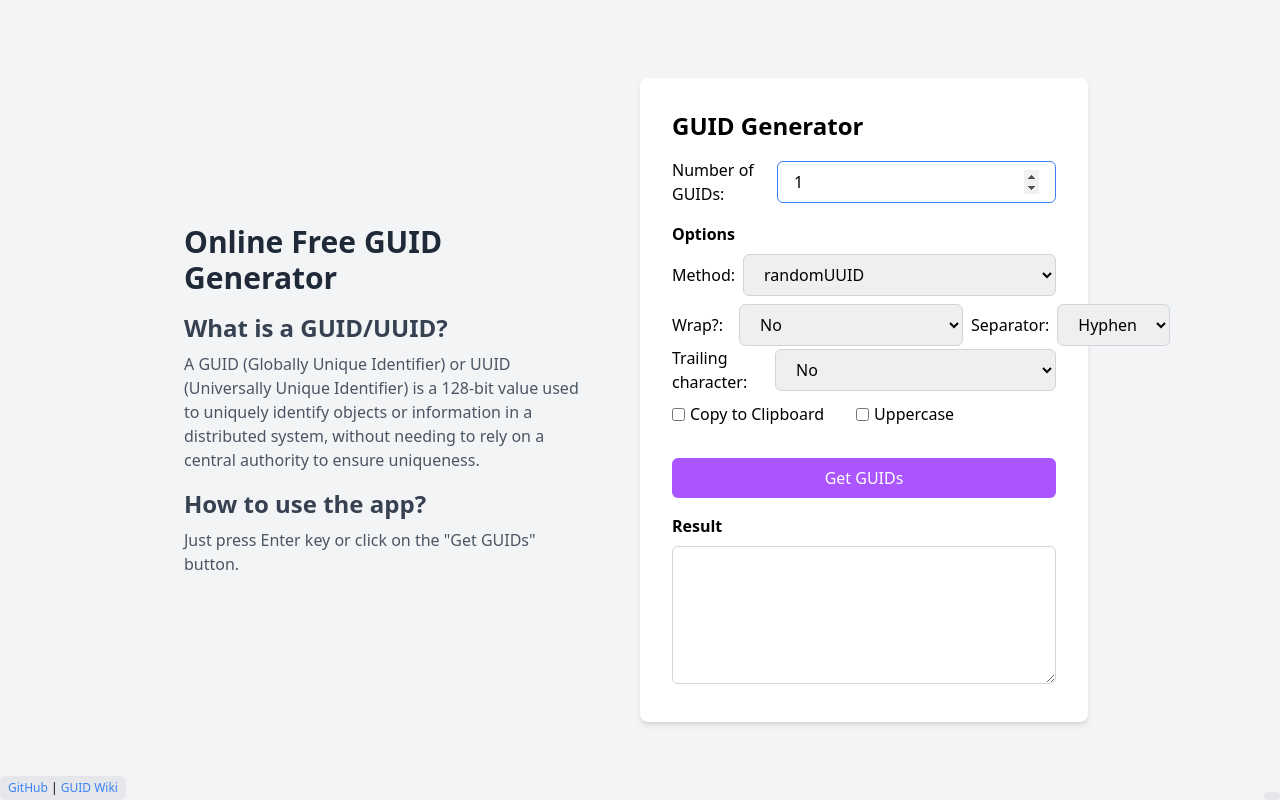
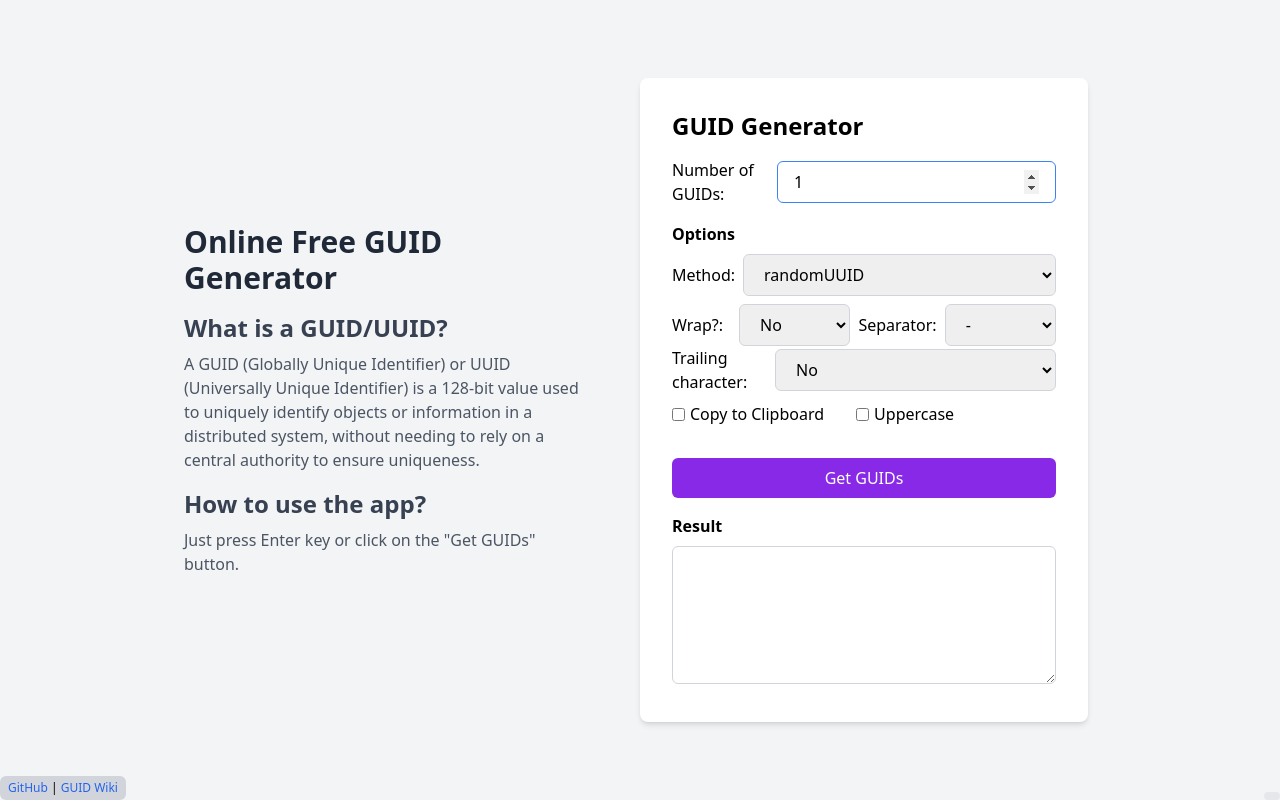
Before and after one commit to fcanigia/guid-generator, a Vue app: page / in a window 1280 px wide. Built offline with nearby package versions, Linux system fonts and the light colour scheme.

Commit message:
update ui

```diff
--- a/src/views/HomeView.vue
+++ b/src/views/HomeView.vue
@@ -134,11 +134,11 @@ const copyGuidsToClipboard = async (guids: string) => {
             v-model="generationOption"
             class="w-full px-4 py-2 border border-gray-300 rounded-md focus:outline-none focus:border-blue-500"
           >
-            <option value="crypto.randomUUID" label="randomUUID">crypto.randomUUID</option>
-            <option value="uuidv4" label="uuidv4">uuidv4</option>
-            <option value="guid-typescript" label="typescript">guid-typescript</option>
-            <option value="timestamp" label="timestamp">timestamp</option>
-            <option value="randomNumber" label="randomNumber">Random Number</option>
+            <option value="crypto.randomUUID" label="randomUUID"></option>
+            <option value="uuidv4" label="uuidv4"></option>
+            <option value="guid-typescript" label="typescript"></option>
+            <option value="timestamp" label="timestamp"></option>
+            <option value="randomNumber" label="randomNumber"></option>
           </select>
         </div>
         <div class="flex items-center mt-2 space-x-2">
@@ -148,9 +148,9 @@ const copyGuidsToClipboard = async (guids: string) => {
             v-model="generationWrapper"
             class="flex-1 px-4 py-2 border border-gray-300 rounded-md focus:outline-none focus:border-blue-500"
           >
-            <option value="" label="No">No</option>
-            <option value='"' label="Quotation mark">"</option>
-            <option value="'" label="Single Quotation mark">'</option>
+            <option value="" label="No"></option>
+            <option value='"' label='"'></option>
+            <option value="'" label="'"></option>
           </select>
 
           <label class="mr-2">Separator:</label>
@@ -159,9 +159,9 @@ const copyGuidsToClipboard = async (guids: string) => {
             v-model="generationSeparator"
             class="flex-1 px-4 py-2 border border-gray-300 rounded-md focus:outline-none focus:border-blue-500"
           >
-            <option value="-" label="Hyphen">-</option>
-            <option value="|" label="Pipe">|</option>
-            <option value="#" label="Hash">#</option>
+            <option value="-" label="-"></option>
+            <option value="|" label="|"></option>
+            <option value="#" label="#"></option>
           </select>
         </div>
 
@@ -172,10 +172,10 @@ const copyGuidsToClipboard = async (guids: string) => {
             v-model="generationTrailingChar"
             class="w-full px-4 py-2 border border-gray-300 rounded-md focus:outline-none focus:border-blue-500"
           >
-            <option value="" label="No">No</option>
-            <option value="," label="Comma">,</option>
-            <option value="." label="Dot">.</option>
-            <option value=";" label="Semicolon">;</option>
+            <option value="" label="No"></option>
+            <option value="," label=","></option>
+            <option value="." label="."></option>
+            <option value=";" label=";"></option>
           </select>
         </div>
 
@@ -213,15 +213,15 @@ const copyGuidsToClipboard = async (guids: string) => {
     </div>
     <!-- Footer Section -->
     <div>
-      <span class="absolute bottom-0 left-0 bg-gray-200 text-xs px-2 py-1 rounded-md">
-        <a href="https://github.com/fcanigia" target="_blank" class="text-blue-500 hover:underline">
+      <span class="absolute bottom-0 left-0 bg-gray-300 text-xs px-2 py-1 rounded-md">
+        <a href="https://github.com/fcanigia" target="_blank" class="text-blue-600 hover:underline">
           GitHub
         </a>
         |
         <a
           href="https://en.wikipedia.org/wiki/Universally_unique_identifier"
           target="_blank"
-          class="text-blue-500 hover:underline"
+          class="text-blue-600 hover:underline"
         >
           GUID Wiki
         </a>
--- a/tailwind.config.js
+++ b/tailwind.config.js
@@ -5,8 +5,8 @@ export default {
   theme: {
     extend: {
       colors: {
-        favicon: '#A5F',
-        faviconDarker: '#8829e7'
+        favicon: '#8829e7',
+        faviconDarker: '#5d03b7'
       }
     }
   },
```
